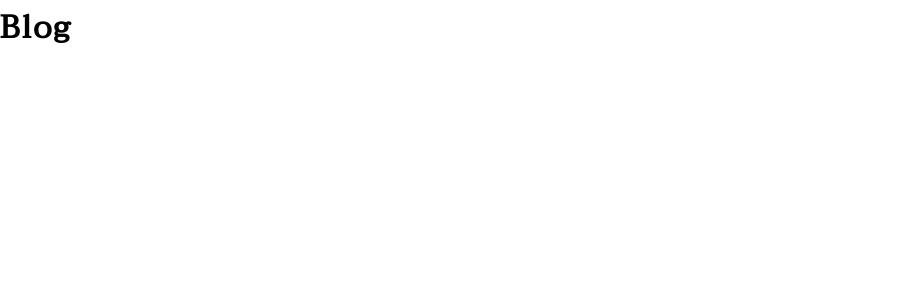
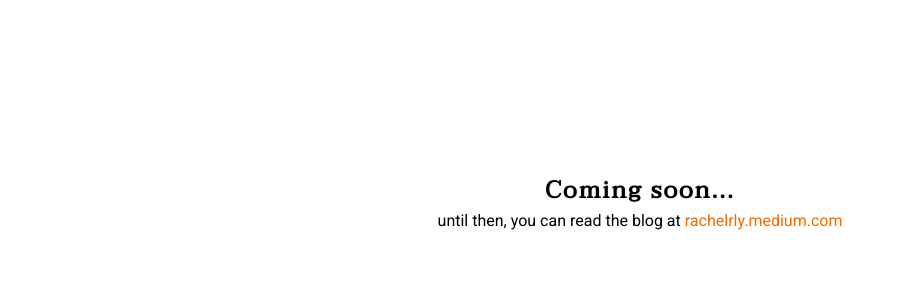
Before and after one commit to Rachanastasia/portfolio-new, a Next.js app: page /blog in a window 1280 px wide. Shown: the top 300 px of the page, without its empty margins (0-905 px from the left). Built offline with nearby package versions, Linux system fonts and the light colour scheme.

Commit message:
adds content to index.js for each page

```diff
--- a/pages/about/index.js
+++ b/pages/about/index.js
@@ -1,10 +1,11 @@
 import Screen from '../../components/Screen'
+import About from '../../components/About'
 
 
 export default function AboutPage(){
     return (
         <Screen>
-            <h1>About</h1>
+            <About />
             <div id='contact'>
                 <h1>Contact</h1>
             </div>
--- a/pages/blog/index.js
+++ b/pages/blog/index.js
@@ -1,10 +1,14 @@
 import Screen from '../../components/Screen'
+import Link from 'next/link'
 
 
 export default function BlogPage(){
     return (
         <Screen>
-            <h1>Blog</h1>
+            <div className='blog-temp-content-wrapper'>
+                <h2>Coming soon...</h2>
+                <span>until then, you can read the blog at <Link href='https://rachelrly.medium.com'>rachelrly.medium.com</Link></span>
+            </div>
         </Screen>
     )
 }
--- a/pages/index.js
+++ b/pages/index.js
@@ -1,16 +1,11 @@
 import Footer from '../components/Footer'
 import Header from '../components/Header'
-import About from '../components/About'
-import Projects from '../components/Projects'
 import Screen from '../components/Screen'
 
 export default function Home() {
   return (
     <Screen>
         <Header />
-        <About />
-        <Projects />
-        <Footer />
     </Screen>
   )
 }
--- a/pages/projects/index.js
+++ b/pages/projects/index.js
@@ -1,10 +1,11 @@
 import Screen from '../../components/Screen'
+import Projects from '../../components/Projects'
 
 
 export default function ProjectsPage(){
     return (
         <Screen>
-            <h1>Projects</h1>
+            <Projects />
         </Screen>
     )
 }
--- /dev/null
+++ b/styles/_blog.sass
@@ -0,0 +1,8 @@
+.blog-temp-content-wrapper
+    display: flex
+    flex-direction: column
+    justify-content: center
+    align-items: center
+    height: 50vh
+    span a
+        color: $colors-animation-orange
--- a/styles/styles.sass
+++ b/styles/styles.sass
@@ -1,3 +1,3 @@
 @import '_globals'
 @import '_mixins'
-@import '_base', '_about', '_project', '_animation'
+@import '_base', '_about', '_project', '_animation', '_blog'
```
